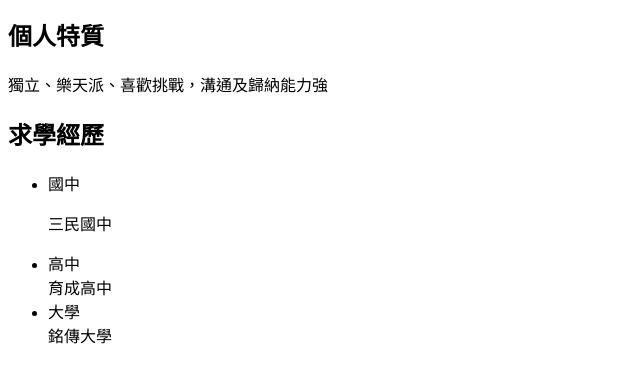
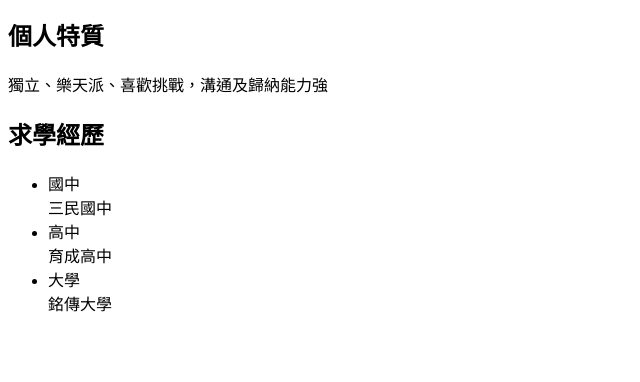
Before and after one commit to iamsherry000/iamsherry000.github.io, a plain HTML site: page index.html in a window 1280 px wide. Shown: the part 102-484 px from the top of the page, without its empty margins (0-640 px from the left). Drawn offline with Linux system fonts and the light colour scheme.

Commit message:
Update index.html

```diff
--- a/index.html
+++ b/index.html
@@ -12,7 +12,7 @@
       <h2>求學經歷</h2>
       <p>
         <ul>
-            <li>國中</li> <p>三民國中</p>
+            <li>國中</li> 三民國中
             <li>高中</li> 育成高中
             <li>大學</li> 銘傳大學
           </ul>
```
